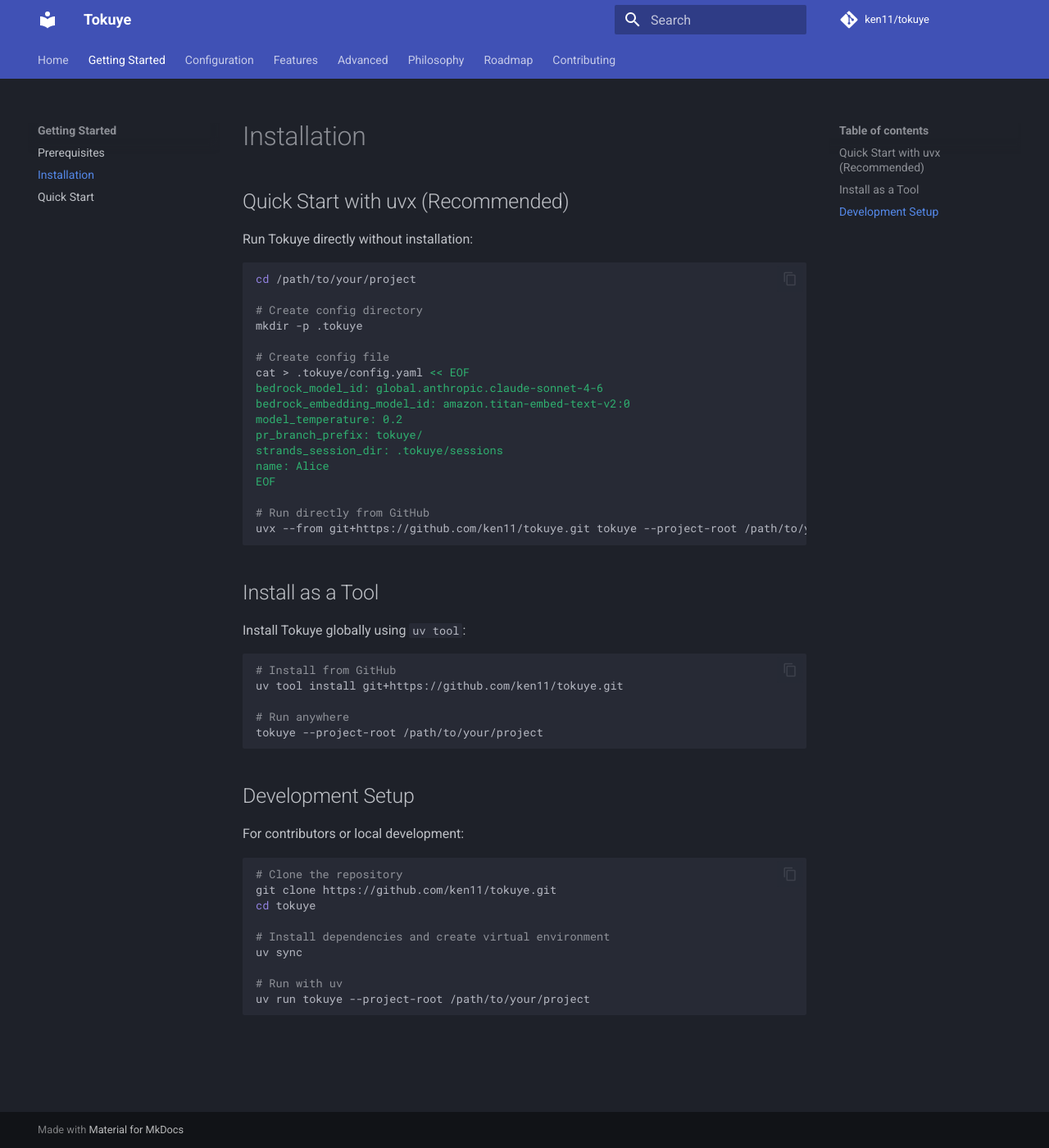
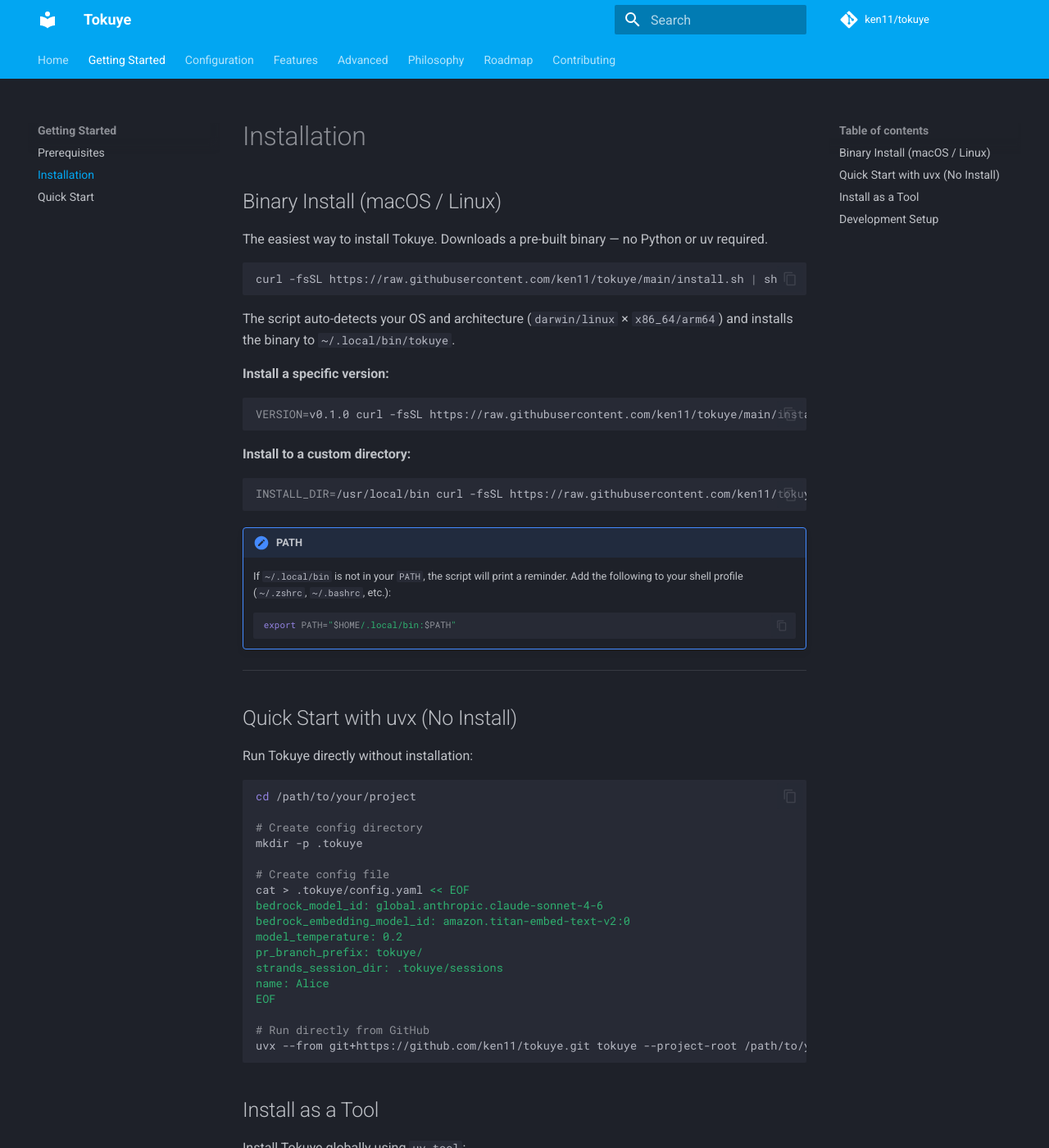
Before and after one commit to ken11/tokuye, an MkDocs documentation site: the page built from docs/getting-started/installation.md, in a window 1280 px wide and 1400 px high. Shown: the whole window at 82% size. Built offline with MkDocs 1.6.1 and Material for MkDocs 9.7.7, drawn with Linux system fonts in a browser that asks for light colours; comment, search, counter and statistics services are not loaded.

Commit message:
docs: add binary install via install.sh, update theme to light blue/amber
- README.md: Quick Startをinstall.shワンライナー起点に変更、Prerequisitesからuv依存を削除
- docs/index.md: InstallセクションをHomebrewライクなタブ形式に差し替え、Quick Startをインストール後の手順に分離
- docs/getting-started/installation.md: Binary Installセクションを先頭に追加（VERSION/INSTALL_DIR環境変数の説明含む）
- mkdocs.yml: テーマをlight blue + amberに変更

````diff
--- a/docs/getting-started/installation.md
+++ b/docs/getting-started/installation.md
@@ -1,6 +1,36 @@
 # Installation
 
-## Quick Start with uvx (Recommended)
+## Binary Install (macOS / Linux)
+
+The easiest way to install Tokuye. Downloads a pre-built binary — no Python or uv required.
+
+```bash
+curl -fsSL https://raw.githubusercontent.com/ken11/tokuye/main/install.sh | sh
+```
+
+The script auto-detects your OS and architecture (`darwin/linux` × `x86_64/arm64`) and installs the binary to `~/.local/bin/tokuye`.
+
+**Install a specific version:**
+
+```bash
+VERSION=v0.1.0 curl -fsSL https://raw.githubusercontent.com/ken11/tokuye/main/install.sh | sh
+```
+
+**Install to a custom directory:**
+
+```bash
+INSTALL_DIR=/usr/local/bin curl -fsSL https://raw.githubusercontent.com/ken11/tokuye/main/install.sh | sh
+```
+
+!!! note "PATH"
+    If `~/.local/bin` is not in your `PATH`, the script will print a reminder. Add the following to your shell profile (`~/.zshrc`, `~/.bashrc`, etc.):
+    ```bash
+    export PATH="$HOME/.local/bin:$PATH"
+    ```
+
+---
+
+## Quick Start with uvx (No Install)
 
 Run Tokuye directly without installation:
 
--- a/mkdocs.yml
+++ b/mkdocs.yml
@@ -8,8 +8,8 @@
   name: material
   palette:
     scheme: slate
-    primary: indigo
-    accent: indigo
+    primary: light blue
+    accent: amber
   features:
     - navigation.tabs
     - navigation.sections
````
Also changed, not shown: README.md (+11 -7 lines), docs/index.md (+28 -2 lines).
